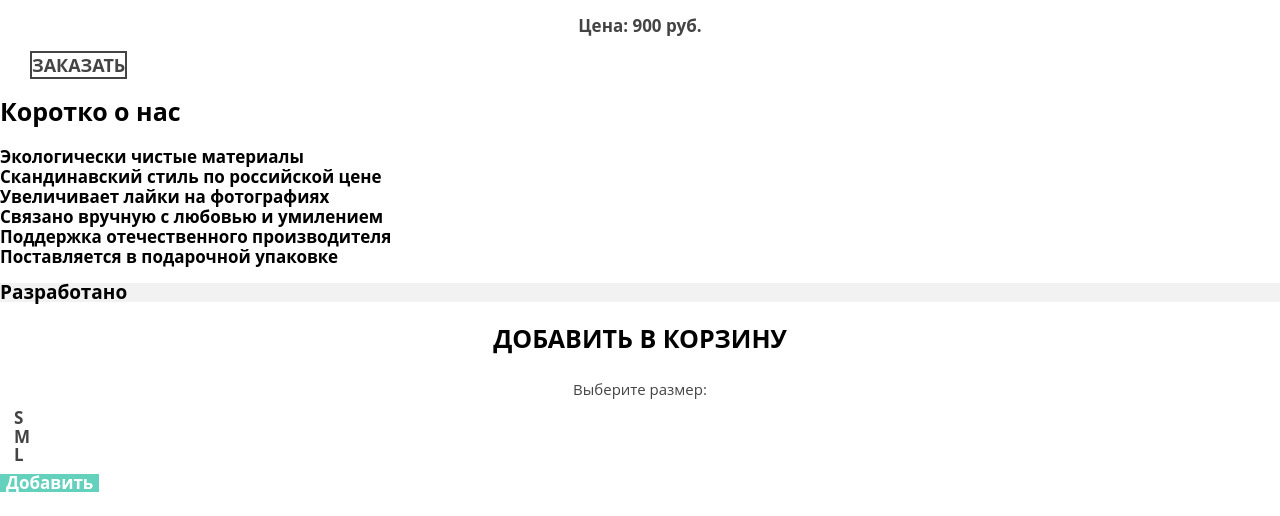
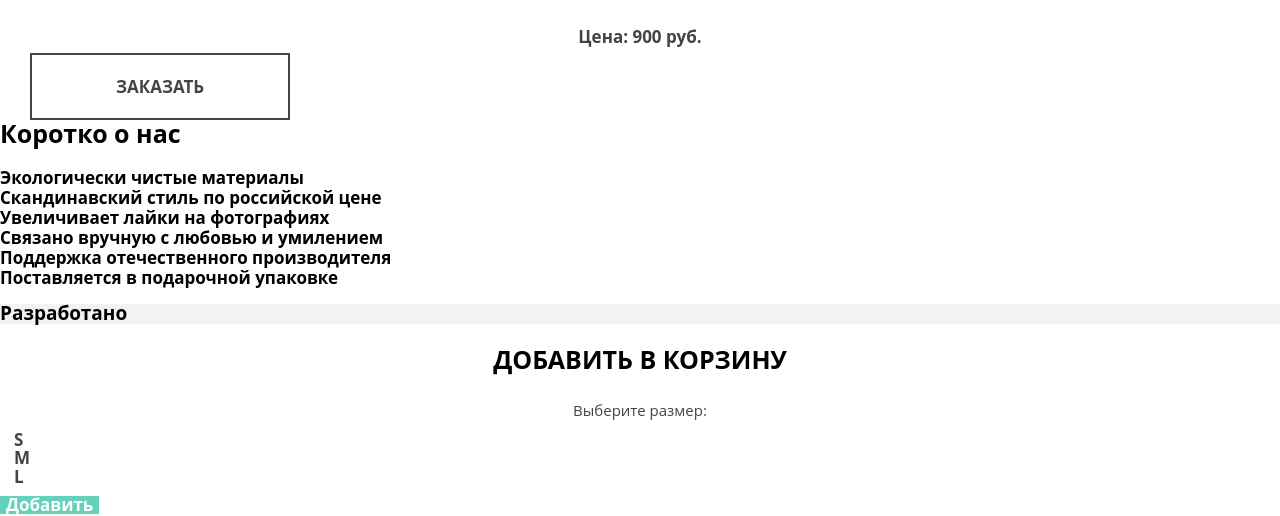
Before and after one commit to Vivendum/790877-mishka-16, a website: page source/index.html in a window 1280 px wide. Shown: the part 1277-1793 px from the top of the page. Before the commit the page ends 1771 px from the top, so only its background shows below. Drawn offline with nearby package versions, Linux system fonts and the light colour scheme; files that its build step writes are made by us from their sources.

Commit message:
Стилизует отступы кнопок и кнопки вязанной корзинки

```diff
--- a/source/index.html
+++ b/source/index.html
@@ -73,8 +73,8 @@
           </tr>
         </table>
         <img class="product__image" src="#" width="100" height="100" alt="Шерстяная вязанная корзинка. Нижния половина которой серого цвета, а верхняя зелёного">
-        <p class="product__price">Цена: 900 руб.</p>
-        <a class="button product__button" href="#">Заказать</a>
+        <p class="product__price product__price--position">Цена: 900 руб.</p>
+        <a class="button product__button product__button--position" href="#">Заказать</a>
       </section>
       <section class="about-us">
         <h2 class="header about-us__header">Коротко о нас</h2>
--- a/source/less/button.less
+++ b/source/less/button.less
@@ -1,12 +1,13 @@
 .button {
-  font-size: 18px;
+  padding: 20px 84px;
+
+  line-height: 20px;
+  font-size: 17px;
   font-weight: bold;
-  line-height: 20px;
   color: #444444;
 
   background-color: #ffffff;
   text-align: center;
-  text-decoration: none;
   text-transform: uppercase;
   border: solid 2px #444444;
 
--- /dev/null
+++ b/source/less/product__button--position.less
@@ -0,0 +1,5 @@
+.product__button--position {
+  margin: 0 auto;
+  margin-top: 28px;
+  margin-bottom: 36px;
+}
--- a/source/less/style.less
+++ b/source/less/style.less
@@ -27,6 +27,7 @@
 @import "product__date.less";
 @import "product__price.less";
 @import "product__price--position.less";
+@import "product__button--position.less";
 @import "button.less";
 @import "about-us__item.less";
 @import "copyright__text.less";
```
